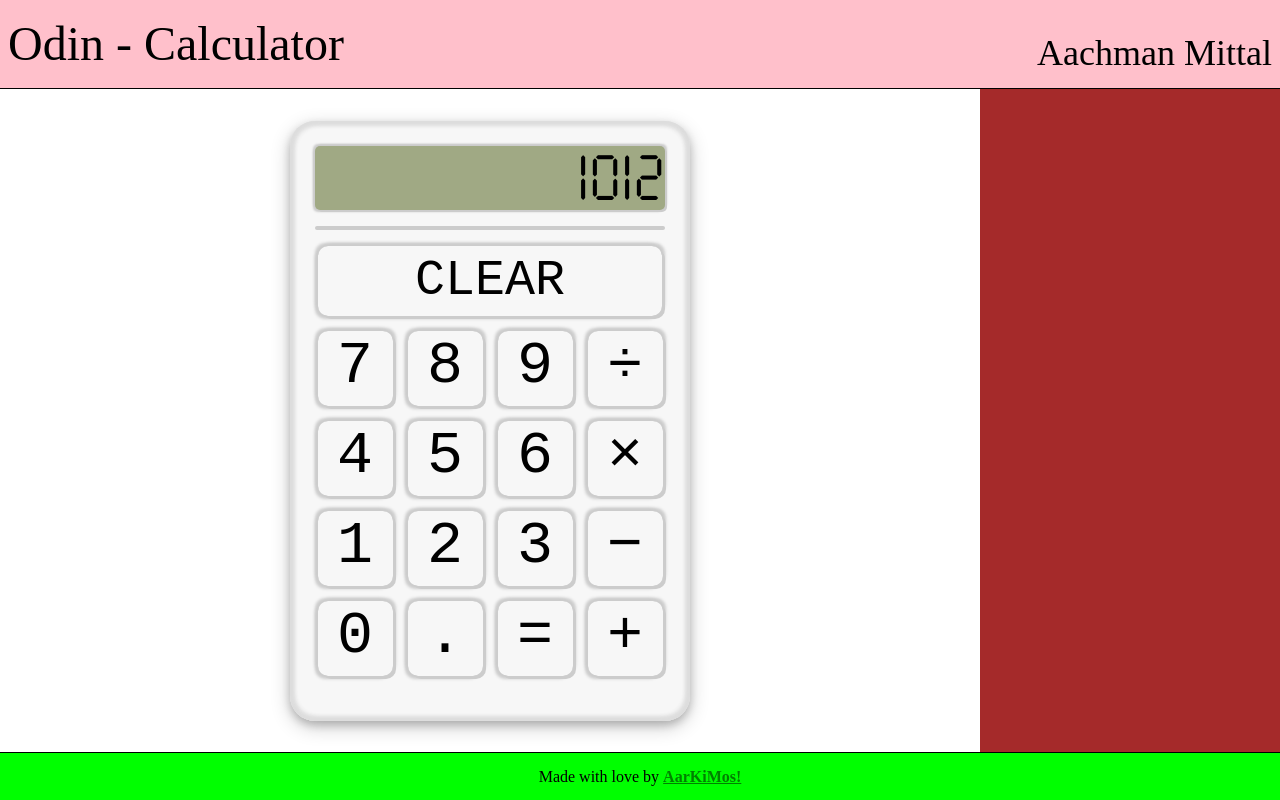
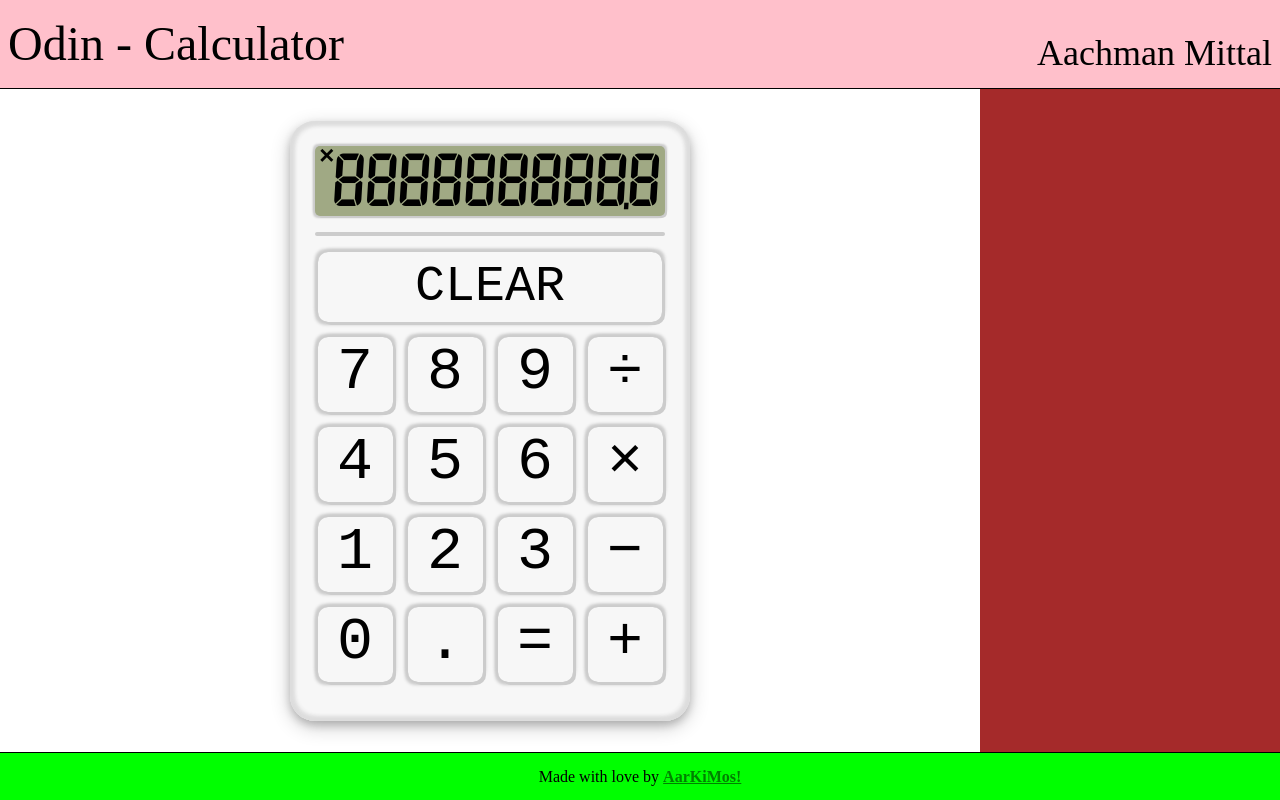
Before and after one commit to AarKiMos/odin-calculator, a plain HTML site: page index.html in a window 1280 px wide. Drawn offline with Linux system fonts and the light colour scheme.

Commit message:
Update display font, add sign display

```diff
--- a/index.html
+++ b/index.html
@@ -17,7 +17,9 @@
       <div id="main-left">
         <div id="calc-container">
           <div id="calculator">
-            <div id="screen">1012</div>
+            <div id="screen">888888888.8
+              <div class="sign-display">×</div>
+            </div>
             <div class="simple-line"></div>
             <div id="button-container">
               <div class="button-row">
--- a/style.css
+++ b/style.css
@@ -66,8 +66,11 @@ h6 {
 
 @font-face {
   font-family: "seven-segment";
-  src: url(./fonts/Seven\ Segment.ttf);
+  /* src: url(./fonts/Seven\ Segment.ttf); */
+  src: url(./fonts/7segment.woff);
 }
+
+/* -------------------------------------------- */
 
 body {
   height: 100vh;
@@ -127,16 +130,29 @@ body {
 }
 
 #screen {
+  padding: 2px 6px 0px 6px;
   background-color: pink;
-  height: 64px;
+  height: 70px;
   font-family: "seven-segment", monospace, sans-serif;
-  font-size: 64px;
+  font-size: 70px;
   line-height: 100%;
   text-align: right;
   background-color: #a0a984;
   border-radius: 5px;
   box-shadow: 2px 2px #cccccc, -2px -2px 2px #cccccc, 2px -2px 2px #cccccc,
     -2px 2px 2px #cccccc;
+  position: relative;
+}
+
+.sign-display {
+  font-family: monospace;
+  font-size: 26px;
+  font-weight: 800;
+  line-height: 100%;
+  position: absolute;
+  top: -2px;
+  left: 4px;
+
 }
 
 .simple-line {
```
Also changed, not shown: fonts/7segment.woff (added), fonts/Seven Segment.ttf (deleted).
